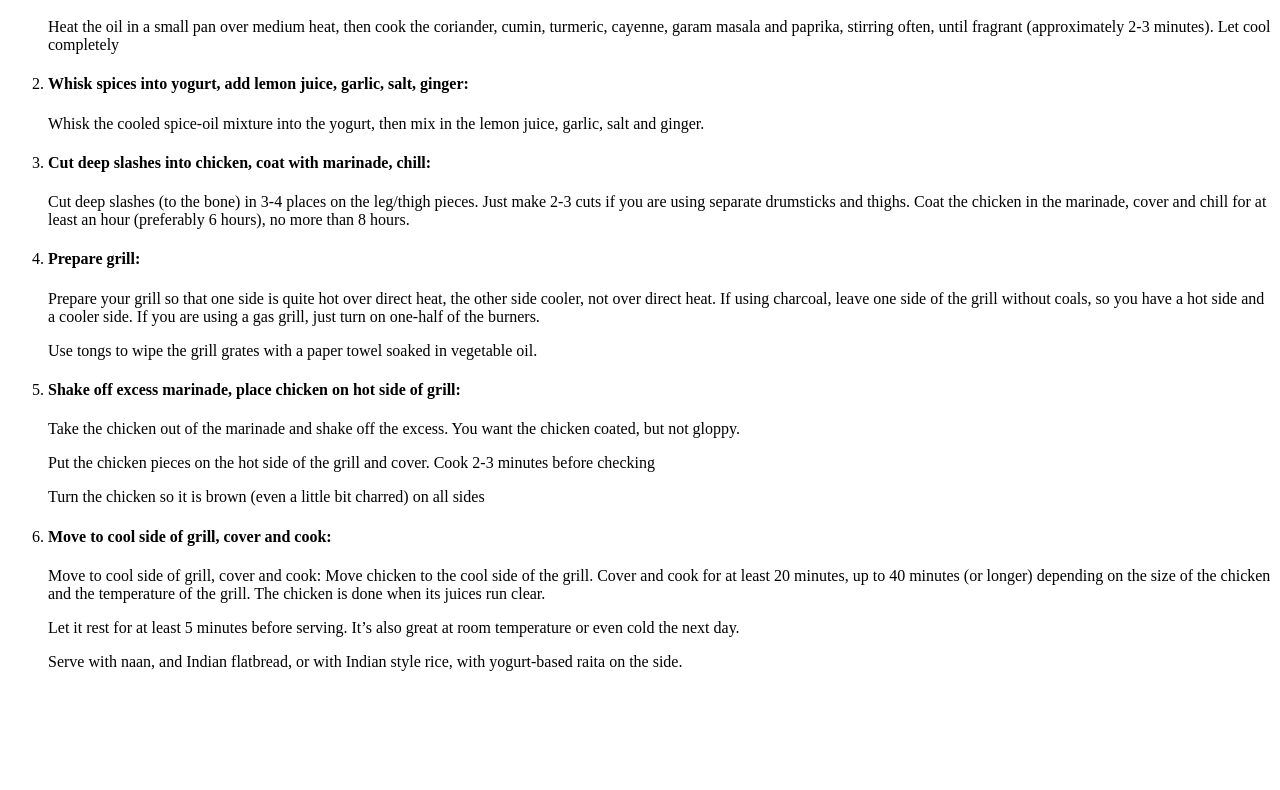
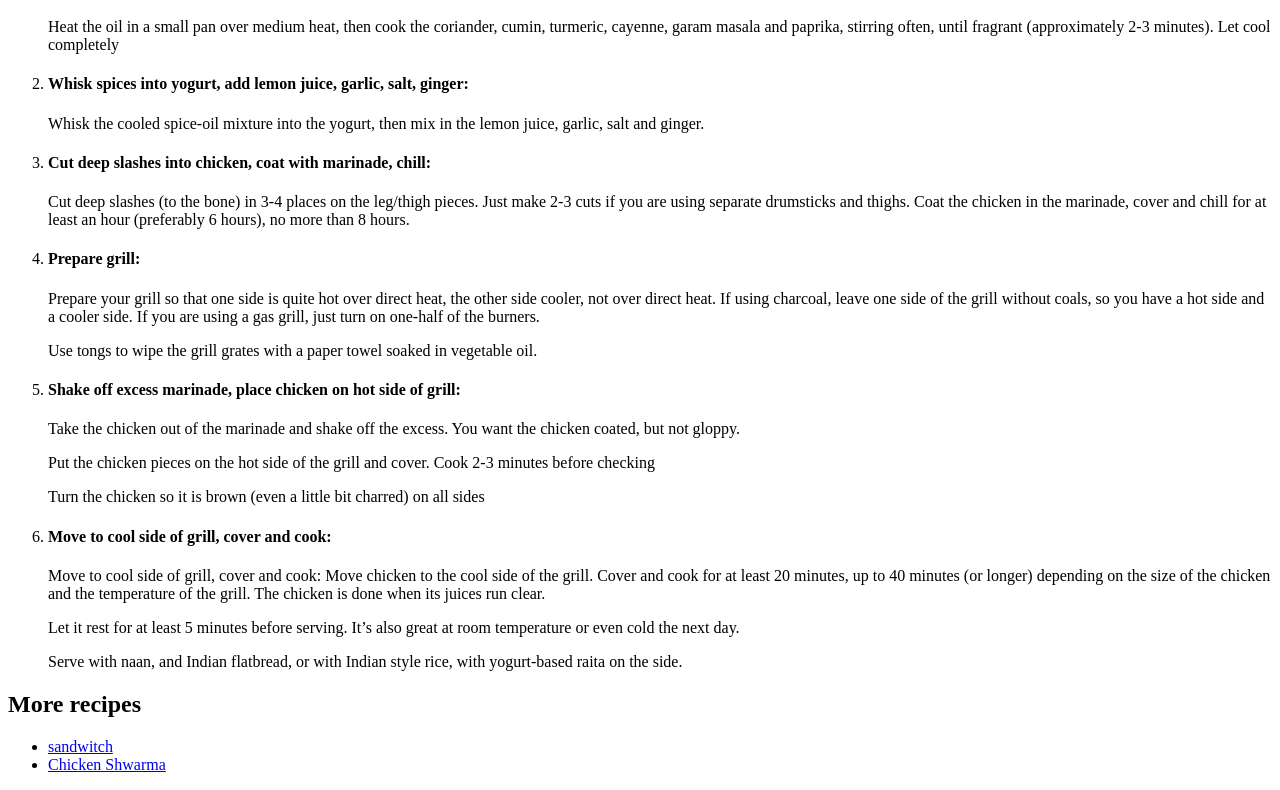
Before and after one commit to codeWithIshmam/odin-recipes, a plain HTML site: page recipes/chicken-tandoori.html in a window 1280 px wide. Shown: the part 960-1750 px from the top of the page. Before the commit the page ends 1647 px from the top, so only its background shows below. Drawn offline with Linux system fonts and the light colour scheme.

Commit message:
added 2 more recipe links in chicken-tandoori recipe pages
just added sandwitch and shwarma recipe with the heading of more recipes at the end of the chicken-tandoori page

```diff
--- a/recipes/chicken-tandoori.html
+++ b/recipes/chicken-tandoori.html
@@ -58,5 +58,10 @@
                     <p>Serve with naan, and Indian flatbread, or with Indian style rice, with yogurt-based raita on the side.</p>
             </li>
         </ol>
+        <h2>More recipes</h2>
+        <ul>
+            <li><a href="sandwitch.html">sandwitch</a></li>
+            <li><a href="chicken-shwarma.html">Chicken Shwarma</a></li>
+        </ul>
 
 </html>
```
Also changed, not shown: recipes/chicken-shwarma.html (added), recipes/sandwitch.html (added).
